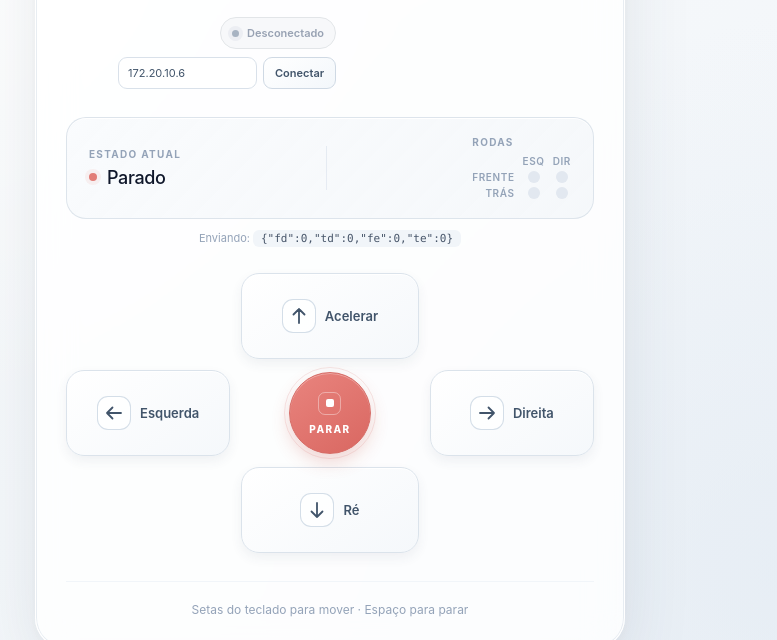
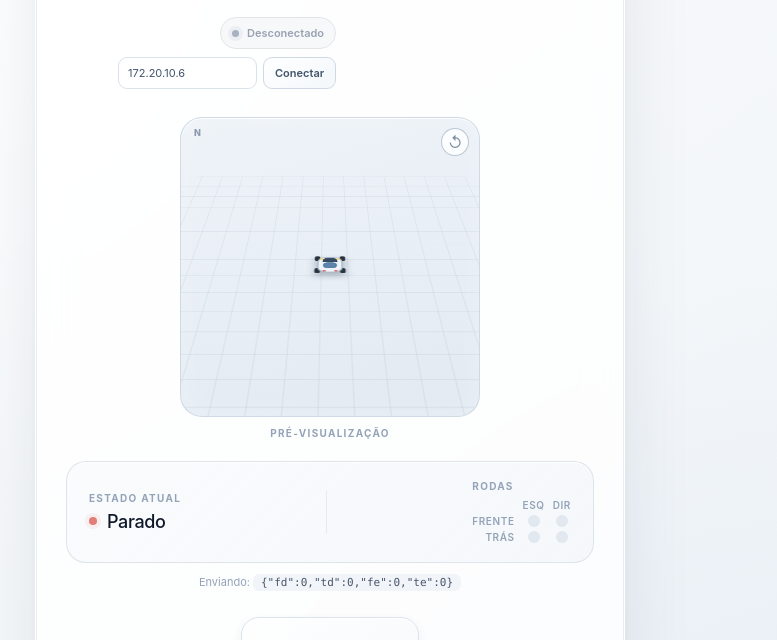
Before and after one commit to franciscograveli/controle-remoto, a plain HTML site: page index.html in a window 1280 px wide. Shown: the part 143-783 px from the top of the page, without its empty margins (310-1087 px from the left). Drawn offline with Linux system fonts and the light colour scheme.

Commit message:
feat: mapa de pré-visualização com rastro do carrinho
Simulação calculada só com o estado das rodas: anda reto, faz curva ou gira no eixo. Não usa dados reais do carrinho.

```diff
--- a/css/style.css
+++ b/css/style.css
@@ -162,6 +162,119 @@ h1 {
 }
 
 #botao-conectar:hover { border-color: #b8c8d8; color: var(--azul-escuro); }
+
+/* ---- Mapa de pré-visualização ---- */
+.mapa-bloco {
+  display: flex;
+  flex-direction: column;
+  align-items: center;
+  gap: 10px;
+  margin-bottom: 22px;
+}
+
+.mapa {
+  position: relative;
+  width: min(100%, 300px);
+  aspect-ratio: 1;
+  border: 1px solid rgba(206, 216, 227, 0.9);
+  border-radius: 22px;
+  background: linear-gradient(165deg, #eef3f8, #e2eaf2);
+  box-shadow: inset 0 1px 0 white, inset 0 0 30px rgba(255, 255, 255, 0.28);
+  overflow: hidden;
+}
+
+.bussola {
+  position: absolute;
+  top: 9px;
+  left: 13px;
+  z-index: 2;
+  font-size: 9px;
+  font-weight: 800;
+  letter-spacing: 0.08em;
+  color: rgba(120, 138, 158, 0.85);
+}
+
+/* O "chão" fica inclinado para dar a impressão de mapa em perspectiva */
+.mundo {
+  position: absolute;
+  inset: 0;
+  transform: perspective(520px) rotateX(54deg);
+  transform-style: preserve-3d;
+  transform-origin: 50% 48%;
+}
+
+.grade {
+  position: absolute;
+  inset: -14%;
+  border-radius: 24px;
+  background-image:
+    linear-gradient(rgba(148, 163, 184, 0.14) 1px, transparent 1px),
+    linear-gradient(90deg, rgba(148, 163, 184, 0.14) 1px, transparent 1px);
+  background-size: 26px 26px;
+}
+
+.rota {
+  position: absolute;
+  inset: 0;
+  width: 100%;
+  height: 100%;
+  overflow: visible;
+}
+
+/* O rastro é feito de 3 linhas empilhadas: borda branca, cor e tracejado */
+.rota polyline {
+  fill: none;
+  stroke-linecap: round;
+  stroke-linejoin: round;
+}
+
+.rota-borda     { stroke: #ffffff; stroke-width: 3.6; opacity: 0.95; }
+.rota-linha     { stroke: #a7c2dc; stroke-width: 2.5; }
+.rota-tracejado { stroke: #ffffff; stroke-width: 0.6; stroke-dasharray: 1.6 2.4; opacity: 0.85; }
+
+.carro {
+  position: absolute;
+  display: flex;
+  align-items: center;
+  justify-content: center;
+  width: 44px;
+  height: 44px;
+  transition: left 40ms linear, top 40ms linear, transform 40ms linear;
+}
+
+.carro svg {
+  width: 36px;
+  height: 36px;
+  filter: drop-shadow(0 5px 5px rgba(36, 56, 80, 0.35));
+}
+
+.reiniciar {
+  position: absolute;
+  top: 10px;
+  right: 10px;
+  z-index: 2;
+  width: 28px;
+  height: 28px;
+  border: 1px solid rgba(171, 186, 201, 0.8);
+  border-radius: 50%;
+  background: rgba(255, 255, 255, 0.85);
+  color: #7c8ea1;
+  font-size: 15px;
+  line-height: 1;
+  cursor: pointer;
+  transition: background-color 140ms ease, color 140ms ease;
+}
+
+.reiniciar:hover { background: white; color: #3a5a78; }
+
+.legenda {
+  margin: 0;
+  font-size: 10px;
+  font-weight: 700;
+  letter-spacing: 0.13em;
+  text-transform: uppercase;
+  color: var(--texto-fraco);
+}
 
 /* ---- Painel de estado ---- */
 .painel {
--- a/index.html
+++ b/index.html
@@ -30,6 +30,47 @@
         </form>
       </div>
     </header>
+
+    <!-- Mapa: simulação do caminho do carrinho (não usa dados reais) -->
+    <section class="mapa-bloco">
+      <div class="mapa" role="img" aria-label="Visão do carrinho com o caminho percorrido">
+        <span class="bussola">N</span>
+
+        <div class="mundo">
+          <div class="grade"></div>
+
+          <svg class="rota" viewBox="0 0 100 100" preserveAspectRatio="none">
+            <polyline class="rota-borda"></polyline>
+            <polyline class="rota-linha"></polyline>
+            <polyline class="rota-tracejado"></polyline>
+          </svg>
+
+          <!-- Carrinho visto de cima (a frente aponta para cima) -->
+          <div id="carro" class="carro">
+            <svg viewBox="0 0 40 40" aria-hidden="true">
+              <g fill="#2a3440">
+                <rect x="3" y="4.4" width="6.2" height="9" rx="2.4"/>
+                <rect x="30.8" y="4.4" width="6.2" height="9" rx="2.4"/>
+                <rect x="3" y="26.6" width="6.2" height="9" rx="2.4"/>
+                <rect x="30.8" y="26.6" width="6.2" height="9" rx="2.4"/>
+              </g>
+              <rect x="6.8" y="6.4" width="26.4" height="27.2" rx="9" fill="#eef4f9" stroke="#aebfce" stroke-width="1.6"/>
+              <path d="M12.2 15.6 12.8 10.9A4 4 0 0 1 16.2 8h7.6a4 4 0 0 1 3.4 2.9l.7 4.7" fill="#354b63" stroke="#27394d" stroke-width="1" stroke-linejoin="round"/>
+              <rect x="12.9" y="16.4" width="14.2" height="9.6" rx="4" fill="#5c84ad" stroke="#4a6f96" stroke-width="1"/>
+              <circle cx="10.8" cy="9.4" r="1.7" fill="#ffd76a"/>
+              <circle cx="29.2" cy="9.4" r="1.7" fill="#ffd76a"/>
+              <g fill="#e0524f">
+                <rect x="11.6" y="30.4" width="4" height="2.2" rx="1.1"/>
+                <rect x="24.4" y="30.4" width="4" height="2.2" rx="1.1"/>
+              </g>
+            </svg>
+          </div>
+        </div>
+
+        <button id="reiniciar-mapa" class="reiniciar" type="button" aria-label="Reiniciar posição">↺</button>
+      </div>
+      <p class="legenda">Pré-visualização</p>
+    </section>
 
     <!-- Painel: mostra exatamente o que é enviado ao carrinho -->
     <section class="painel" aria-live="polite">
--- a/js/main.js
+++ b/js/main.js
@@ -9,6 +9,7 @@ import { aoMudar, lerEstado, soltarTudo } from "./estado.js";
 import { conectar, desconectar, enviar, iniciarReenvio, aoMudarConexao } from "./conexao.js";
 import { iniciarBotoes, desenharBotoes } from "./botoes.js";
 import { desenharPainel } from "./painel.js";
+import { iniciarMapa } from "./mapa.js";
 import { iniciarTeclado } from "./teclado.js";
 
 const form = document.getElementById("form-conexao");
@@ -60,6 +61,7 @@ document.addEventListener("visibilitychange", () => {
 
 // ---- Início ----
 desenharPainel(lerEstado());
+iniciarMapa();
 iniciarBotoes();
 iniciarTeclado();
 iniciarReenvio(lerEstado);
--- /dev/null
+++ b/js/mapa.js
@@ -0,0 +1,82 @@
+// =============================================================================
+// MAPA DE PRÉ-VISUALIZAÇÃO
+// -----------------------------------------------------------------------------
+// Mostra um carrinho num mapa e desenha o caminho por onde ele "andou".
+// É uma SIMULAÇÃO: não recebe nada do carrinho de verdade (ele não tem sensor
+// de posição). O desenho é calculado só com o estado das 4 rodas, do mesmo
+// jeito que um carrinho de duas rodas motorizadas se move:
+//   - as duas rodas para frente  -> anda reto
+//   - uma roda mais rápida       -> faz curva para o lado da roda mais lenta
+//   - rodas em sentidos opostos  -> gira no próprio eixo
+// =============================================================================
+
+import { lerEstado } from "./estado.js";
+
+const INTERVALO_MS = 40;   // o mapa se atualiza 25 vezes por segundo
+const PASSO = 0.5;         // quanto anda por atualização (% do mapa) na velocidade máxima
+const GIRO = 4;            // quanto gira por atualização (graus) no giro máximo
+const MAX_PONTOS = 400;    // tamanho máximo do rastro
+const MIN = 8;             // limites do mapa (%), para o carro não sair da tela
+const MAX = 92;
+
+const carroEl = document.getElementById("carro");
+const linhas = document.querySelectorAll(".rota polyline");
+
+let carro = novoCarro();
+
+function novoCarro() {
+  return { x: 50, y: 50, angulo: 0, rastro: [{ x: 50, y: 50 }] };
+}
+
+const limitar = (valor, min, max) => Math.min(max, Math.max(min, valor));
+
+// Calcula a nova posição do carro a partir do estado das rodas
+function mover(carro, estado) {
+  // velocidade de cada lado: +1 frente, -1 trás, 0 parado (frente + trás se anulam)
+  const esquerda = estado.fe - estado.te;
+  const direita = estado.fd - estado.td;
+
+  const avanco = (esquerda + direita) / 2;   // para frente ou para trás
+  const giro = (direita - esquerda) / 2;     // positivo = vira para a esquerda
+
+  if (avanco === 0 && giro === 0) return carro;   // parado: nada muda
+
+  const angulo = carro.angulo - giro * GIRO;
+  const radianos = (angulo * Math.PI) / 180;
+
+  // 0 graus = para cima; o eixo y da tela cresce para baixo
+  const x = limitar(carro.x + Math.sin(radianos) * avanco * PASSO, MIN, MAX);
+  const y = limitar(carro.y - Math.cos(radianos) * avanco * PASSO, MIN, MAX);
+
+  const andou = x !== carro.x || y !== carro.y;
+  const rastro = andou ? [...carro.rastro.slice(-(MAX_PONTOS - 1)), { x, y }] : carro.rastro;
+
+  return { x, y, angulo, rastro };
+}
+
+// Posiciona o carro e redesenha o rastro
+function desenhar() {
+  carroEl.style.left = `${carro.x}%`;
+  carroEl.style.top = `${carro.y}%`;
+  carroEl.style.transform = `translate(-50%, -50%) rotate(${carro.angulo}deg)`;
+
+  // as 3 linhas (borda, cor e tracejado) usam os mesmos pontos
+  const pontos = carro.rastro.map((p) => `${p.x},${p.y}`).join(" ");
+  linhas.forEach((linha) => linha.setAttribute("points", pontos));
+}
+
+export function iniciarMapa() {
+  setInterval(() => {
+    const novo = mover(carro, lerEstado());
+    if (novo === carro) return;   // parado
+    carro = novo;
+    desenhar();
+  }, INTERVALO_MS);
+
+  document.getElementById("reiniciar-mapa").addEventListener("click", () => {
+    carro = novoCarro();
+    desenhar();
+  });
+
+  desenhar();
+}
```
